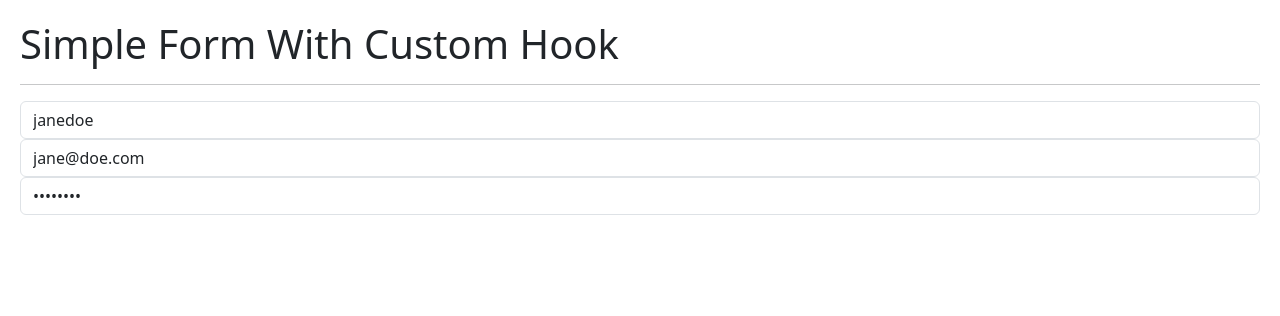
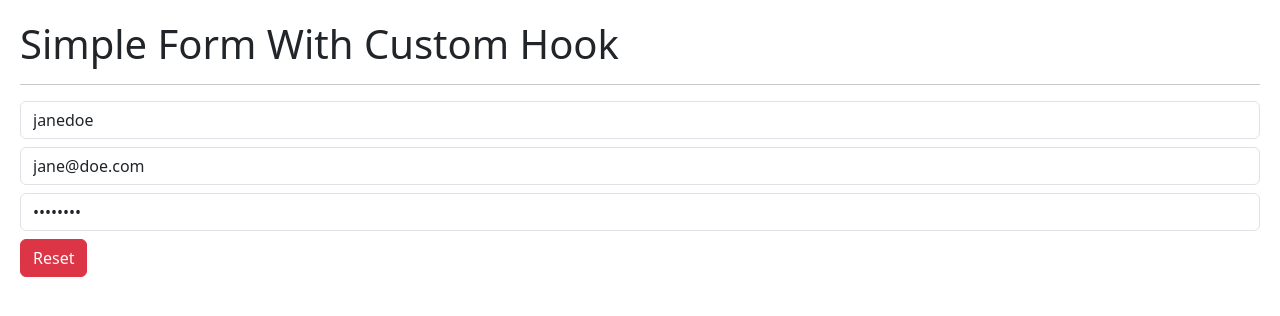
Before and after one commit to lsegg/hook-app, a React (Vite) app: page / in a window 1280 px wide. Shown: the top 316 px of the page. Built offline with nearby package versions, Linux system fonts and the light colour scheme.

Commit message:
handleReset

```diff
--- a/src/02-useEffect/SimpleFormWithCustomHook.jsx
+++ b/src/02-useEffect/SimpleFormWithCustomHook.jsx
@@ -2,11 +2,13 @@ import { useEffect } from "react";
 import { useForm } from "../hooks/useForm";
 
 export const SimpleFormWithCustomHook = () => {
-  const { username, email, password, handleInputChange } = useForm({
-    username: "janedoe",
-    email: "jane@doe.com",
-    password: "password",
-  });
+  const { username, email, password, handleInputChange, handleReset } = useForm(
+    {
+      username: "janedoe",
+      email: "jane@doe.com",
+      password: "password",
+    }
+  );
 
   useEffect(() => {
     console.log("Username changed");
@@ -27,7 +29,7 @@ export const SimpleFormWithCustomHook = () => {
 
       <input
         type="text"
-        className="form-control"
+        className="form-control mt-2"
         placeholder="janedoe"
         name="username"
         value={username}
@@ -36,7 +38,7 @@ export const SimpleFormWithCustomHook = () => {
 
       <input
         type="text"
-        className="form-control"
+        className="form-control mt-2"
         placeholder="jane@doe.com"
         name="email"
         value={email}
@@ -45,12 +47,16 @@ export const SimpleFormWithCustomHook = () => {
 
       <input
         type="password"
-        className="form-control"
+        className="form-control mt-2"
         placeholder="password"
         name="password"
         value={password}
         onChange={handleInputChange}
       />
+
+      <button className="btn btn-danger mt-2" onClick={handleReset}>
+        Reset
+      </button>
     </>
   );
 };
--- a/src/hooks/useForm.js
+++ b/src/hooks/useForm.js
@@ -7,5 +7,8 @@ export const useForm = (initialFormState = {}) => {
     const { name, value } = target;
     setFormState({ ...formState, [name]: value });
   };
-  return { ...formState, handleInputChange };
+  const handleReset = () => {
+    setFormState(initialFormState);
+  };
+  return { ...formState, handleInputChange, handleReset };
 };
```
